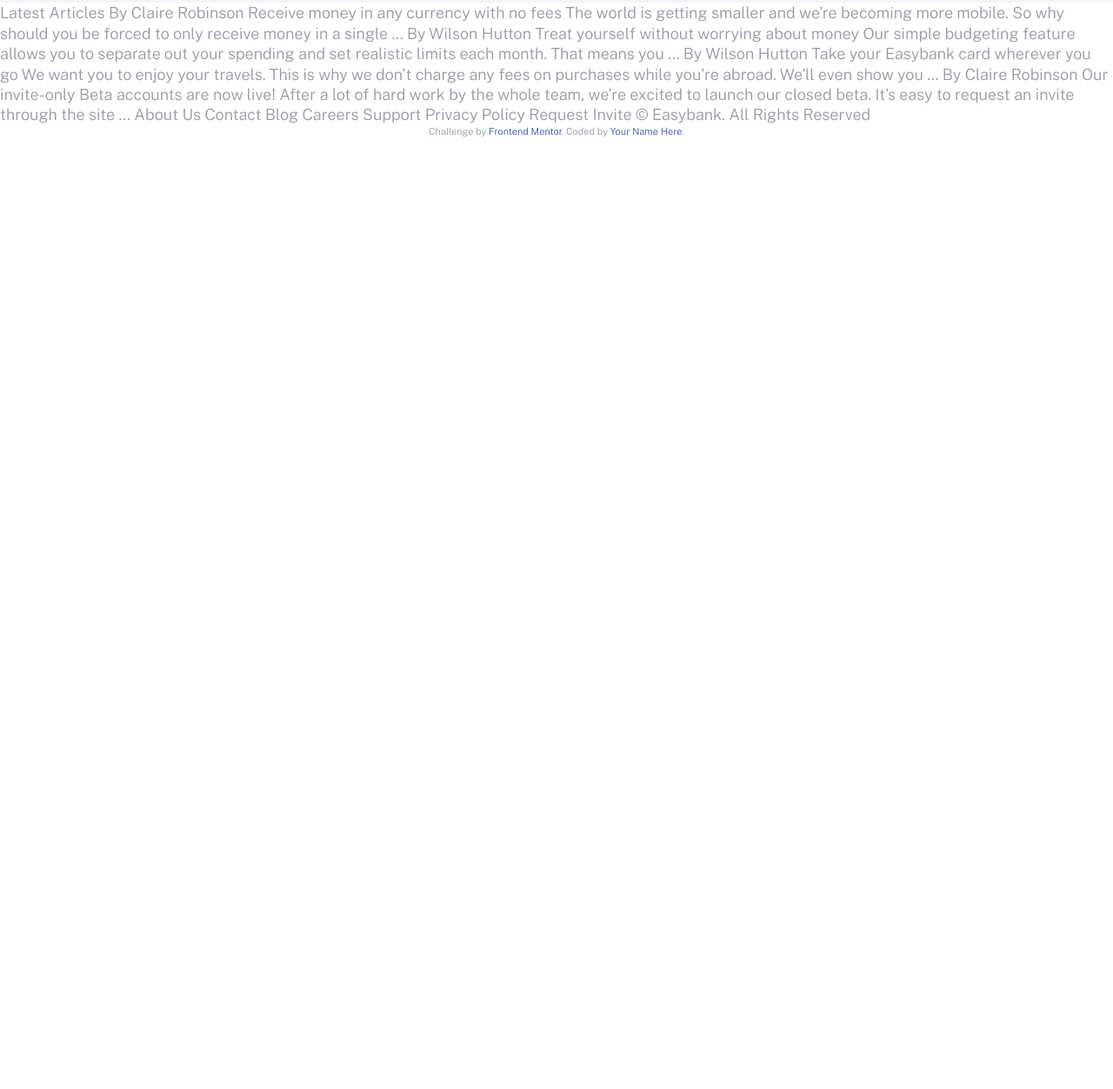
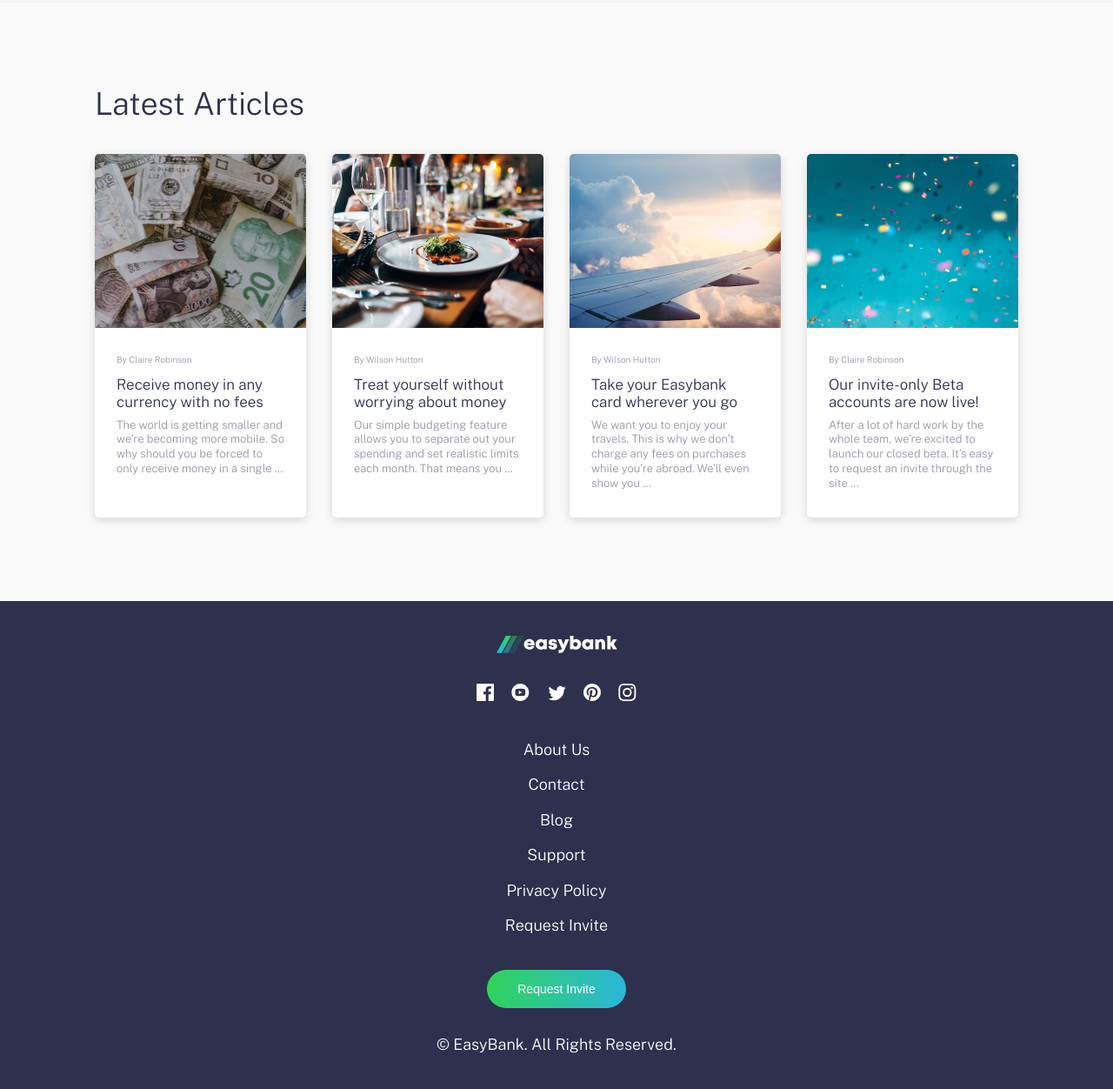
Before and after one commit to joaoarthurbandeira/EasyBank-Project, a website: page index.html in a window 1280 px wide. Shown: the part 1401-2653 px from the top of the page at 87% size. Before the commit the page ends 2400 px from the top, so only its background shows below. Drawn offline with nearby package versions, Linux system fonts and the light colour scheme.

Commit message:
solucionei problema imagem hero aparecendo ao clicar hamburguer toggle

```diff
--- a/app/js/script.js
+++ b/app/js/script.js
@@ -2,6 +2,7 @@
 const body = document.querySelector("body");
 const header = document.querySelector(".header");
 const overlay = document.querySelector(".overlay");
+const heroimage = document.querySelector(".hero__image");
 const fadeElems = document.querySelectorAll(".has-fade");
 
 btnHamburguer.addEventListener("click", function () {
@@ -11,6 +12,7 @@
     //Close Hamburguer Menu
     body.classList.remove("noscroll");
     header.classList.remove("open");
+    heroimage.classList.remove("toggle-open");
     fadeElems.forEach(function (element) {
       element.classList.remove("fade-in");
       element.classList.add("fade-out");
@@ -19,6 +21,7 @@
     //Open Hamburguer Menu
     body.classList.add("noscroll");
     header.classList.add("open");
+    heroimage.classList.add("toggle-open");
     fadeElems.forEach(function (element) {
       element.classList.remove("fade-out");
       element.classList.add("fade-in");
--- /dev/null
+++ b/app/scss/_article.scss
@@ -0,0 +1,70 @@
+@use "variables" as v;
+@use "mixins" as mx;
+
+.articles {
+  background-color: v.$veryLightGray;
+}
+
+.article {
+  &__content {
+  }
+
+  &__grid {
+    display: grid;
+    grid-template-columns: 1fr;
+    gap: 1.875rem;
+
+    @include mx.breakpoint-up(medium) {
+      grid-template-columns: repeat(2, 1fr);
+    }
+
+    @include mx.breakpoint-up(large) {
+      grid-template-columns: repeat(4, 1fr);
+    }
+  }
+
+  &__item {
+    border-radius: 0.3125rem;
+    overflow: hidden;
+    background-color: v.$white;
+    box-shadow: 0px 3px 12px rgba(0, 0, 0, 0.15);
+    transition: all 150ms ease-in-out;
+
+    &:hover {
+      transform: scale(1.05);
+      box-shadow: 0px 5px 14px rgba(0, 0, 0, 0.3);
+    }
+  }
+
+  &__image {
+    height: 12.5rem;
+    background-size: cover;
+    background-repeat: no-repeat;
+    background-position: center center;
+  }
+
+  &__text {
+    padding: 1.875rem 1.875rem 2.5rem 1.875rem;
+    color: v.$grayishBlue;
+
+    @include mx.breakpoint-up(medium) {
+      padding: 1.875rem 1.562rem;
+    }
+  }
+
+  &__author {
+    font-size: 0.625rem;
+    margin-bottom: 0.75rem;
+  }
+
+  &__title {
+    font-size: 1.0625rem;
+    line-height: 1.2;
+    color: v.$darkBlue;
+    margin-bottom: 0.5rem;
+  }
+
+  &__description {
+    font-size: 0.8125rem;
+  }
+}
--- a/app/scss/_globals.scss
+++ b/app/scss/_globals.scss
@@ -1,6 +1,8 @@
 @forward "header";
 @forward "hero";
 @forward "feature";
+@forward "article";
+@forward "footer";
 @use "mixins" as mx;
 @use "variables" as v;
 
@@ -24,6 +26,7 @@
   color: v.$grayishBlue;
   line-height: 1.3;
   min-height: 300vh;
+  overflow-x: hidden;
 
   @include mx.breakpoint-up(large) {
     font-size: v.$font-med;
--- a/app/scss/_hero.scss
+++ b/app/scss/_hero.scss
@@ -18,6 +18,10 @@
     background-repeat: no-repeat;
     background-position: center center;
     min-height: 17.5rem;
+
+    &.toggle-open {
+      z-index: -1;
+    }
 
     @include mx.breakpoint-up(medium) {
       min-height: 25rem;
--- /dev/null
+++ b/app/scss/footer.scss
@@ -0,0 +1,56 @@
+@use "variables" as v;
+@use "mixins" as mx;
+
+.footer {
+  background-color: v.$darkBlue;
+  color: v.$white;
+  padding: 2.5rem;
+  text-align: center;
+
+  a {
+    color: v.$white;
+  }
+
+  &__logo {
+    margin-bottom: 1.875rem;
+    display: inline-block;
+  }
+
+  &__social {
+    margin-bottom: 1.875rem;
+
+    a {
+      display: inline-block;
+    }
+
+    a:not(:last-child) {
+      margin-right: 1rem;
+    }
+  }
+
+  &__links {
+    display: flex;
+    flex-direction: column;
+    align-items: center;
+
+    &.col1 {
+    }
+
+    &.col2 {
+      margin-bottom: 1.875rem;
+    }
+
+    a {
+      line-height: 2.25;
+    }
+  }
+
+  &__cta {
+    input.button {
+      margin-bottom: 1.875rem;
+    }
+  }
+
+  &__copyright {
+  }
+}
--- a/index.html
+++ b/index.html
@@ -106,7 +106,7 @@
 
           <div class="feature__item">
             <div class="feature__icon">
-              <img src="/images/icon-budgeting.svg" />
+              <img src="./images/icon-budgeting.svg" />
             </div>
             <div class="feature__title">Simple Budgeting</div>
             <div class="feature__description">
@@ -117,7 +117,7 @@
 
           <div class="feature__item">
             <div class="feature__icon">
-              <img src="/images/icon-onboarding.svg" />
+              <img src="./images/icon-onboarding.svg" />
             </div>
             <div class="feature__title">Fast Onboarding</div>
             <div class="feature__description">
@@ -128,7 +128,7 @@
 
           <div class="feature__item">
             <div class="feature__icon">
-              <img src="/images/icon-api.svg" />
+              <img src="./images/icon-api.svg" />
             </div>
             <div class="feature__title">Open API</div>
             <div class="feature__description">
@@ -140,48 +140,132 @@
       </div>
     </section>
 
+    <section class="articles">
+      <div class="article__content container container--pall">
+        <h2>Latest Articles</h2>
+
+        <div class="article__grid">
+          <a href="#" class="article__item">
+            <div
+              class="article__image"
+              style="background-image: url('/images/image-currency.jpg')"></div>
+            <div class="article__text">
+              <div class="article__author">By Claire Robinson</div>
+              <div class="article__title">
+                Receive money in any currency with no fees
+              </div>
+              <div class="article__description">
+                The world is getting smaller and we’re becoming more mobile. So
+                why should you be forced to only receive money in a single …
+              </div>
+            </div>
+          </a>
+
+          <a href="#" class="article__item">
+            <div
+              class="article__image"
+              style="
+                background-image: url('/images/image-restaurant.jpg');
+              "></div>
+            <div class="article__text">
+              <div class="article__author">By Wilson Hutton</div>
+              <div class="article__title">
+                Treat yourself without worrying about money
+              </div>
+              <div class="article__description">
+                Our simple budgeting feature allows you to separate out your
+                spending and set realistic limits each month. That means you …
+              </div>
+            </div>
+          </a>
+
+          <a href="#" class="article__item">
+            <div
+              class="article__image"
+              style="background-image: url('/images/image-plane.jpg')"></div>
+            <div class="article__text">
+              <div class="article__author">By Wilson Hutton</div>
+              <div class="article__title">
+                Take your Easybank card wherever you go
+              </div>
+              <div class="article__description">
+                We want you to enjoy your travels. This is why we don’t charge
+                any fees on purchases while you’re abroad. We’ll even show you …
+              </div>
+            </div>
+          </a>
+
+          <a href="#" class="article__item">
+            <div
+              class="article__image"
+              style="background-image: url('/images/image-confetti.jpg')"></div>
+            <div class="article__text">
+              <div class="article__author">By Claire Robinson</div>
+              <div class="article__title">
+                Our invite-only Beta accounts are now live!
+              </div>
+              <div class="article__description">
+                After a lot of hard work by the whole team, we’re excited to
+                launch our closed beta. It’s easy to request an invite through
+                the site ...
+              </div>
+            </div>
+          </a>
+        </div>
+      </div>
+    </section>
+
+    <footer class="footer">
+      <a class="footer__logo" href="#">
+        <img src="/images/logo-dark.svg" alt="logo" />
+      </a>
+
+      <div class="footer__social">
+        <a href="">
+          <img src="/images/icon-facebook.svg" alt="Facebook" />
+        </a>
+        <a href="">
+          <img src="/images/icon-youtube.svg" alt="Youtube" />
+        </a>
+        <a href="">
+          <img src="/images/icon-twitter.svg" alt="Twitter" />
+        </a>
+        <a href="">
+          <img src="/images/icon-pinterest.svg" alt="Pinterest" />
+        </a>
+        <a href="">
+          <img src="/images/icon-instagram.svg" alt="Instragram" />
+        </a>
+      </div>
+
+      <div class="footer__links col1">
+        <a href="#">About Us</a>
+        <a href="#">Contact</a>
+        <a href="#">Blog</a>
+      </div>
+
+      <div class="footer__links col2">
+        <a href="#">Support</a>
+        <a href="#">Privacy Policy</a>
+        <a href="#">Request Invite</a>
+      </div>
+
+      <div class="footer__cta">
+        <input type="button" value="Request Invite" class="button" />
+
+        <div class="footer__copyright">
+          &copy; EasyBank. All Rights Reserved.
+        </div>
+      </div>
+    </footer>
+
     <!-- prettier-ignore -->
-    Latest Articles
-
-  By Claire Robinson
-  Receive money in any currency with no fees
-  The world is getting smaller and we’re becoming more mobile. So why should you be
-  forced to only receive money in a single …
-
-  By Wilson Hutton
-  Treat yourself without worrying about money
-  Our simple budgeting feature allows you to separate out your spending and set
-  realistic limits each month. That means you …
-
-  By Wilson Hutton
-  Take your Easybank card wherever you go
-  We want you to enjoy your travels. This is why we don’t charge any fees on purchases
-  while you’re abroad. We’ll even show you …
-
-  By Claire Robinson
-  Our invite-only Beta accounts are now live!
-  After a lot of hard work by the whole team, we’re excited to launch our closed beta.
-  It’s easy to request an invite through the site ...
-
-
-
-  About Us
-  Contact
-  Blog
-  Careers
-  Support
-  Privacy Policy
-
-  Request Invite
-
-  © Easybank. All Rights Reserved
-
-    <div class="attribution">
+    <!-- <div class="attribution">
       Challenge by
       <a href="https://www.frontendmentor.io?ref=challenge" target="_blank"
         >Frontend Mentor</a
       >. Coded by <a href="#">Your Name Here</a>.
-    </div>
+    </div> -->
 
     <script src="/app/js/script.js"></script>
   </body>
```
Also changed, not shown: app/dist/css/footer.css (added), app/dist/css/style.css, images/logo-dark.svg (added), 3 other files.
